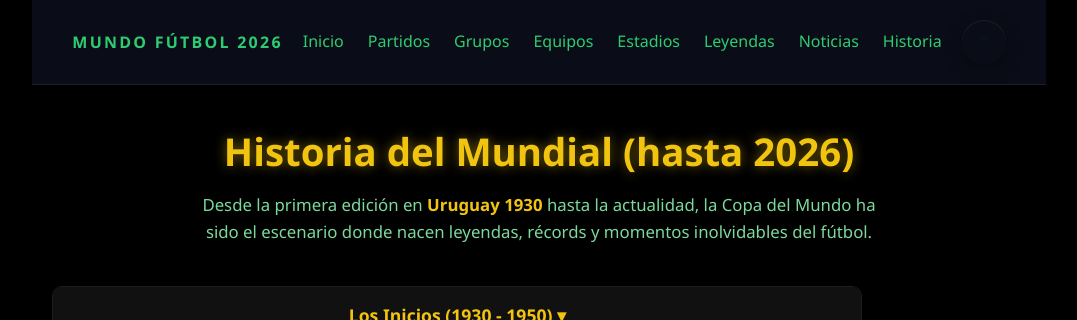
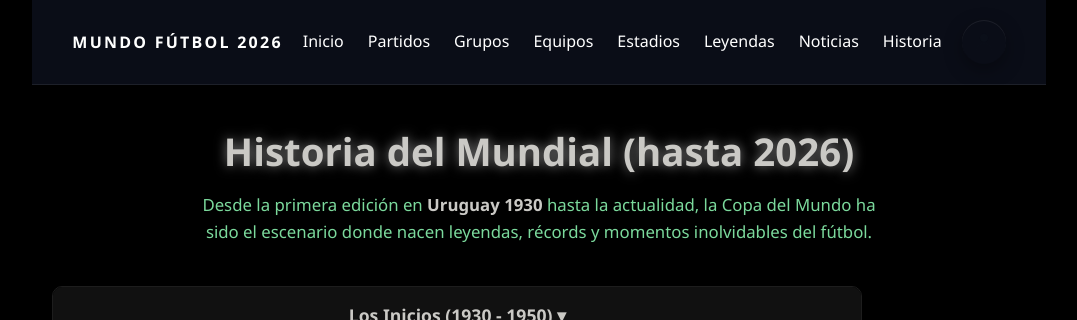
Before and after one commit to Barria198725/webmundial, a Django app: template web/core/templates/history.html in a window 1280 px wide. Shown: the top 320 px of the page, without its empty margins (101-1178 px from the left). Run offline with Django 5.2, Linux system fonts and the light colour scheme; the template is opened without the code that fills it, so the values that code supplies are empty.

Commit message:
descripción de lo que cambiaste

```diff
--- a/web/core/static/js/api.js
+++ b/web/core/static/js/api.js
@@ -1,4 +1,4 @@
-const API_BASE_URL = window.API_BASE_URL || "http://localhost:3000";
+const CALENDAR_API_BASE_URL = "http://localhost:3000";
 
 async function fetchJson(path) {
   try {
--- a/web/core/static/js/calendar.js
+++ b/web/core/static/js/calendar.js
@@ -1,4 +1,4 @@
-const CALENDAR_API_BASE_URL = window.API_BASE_URL || "http://localhost:3000";
+const CALENDAR_API_BASE_URL = "http://localhost:3000";
 
 const calendarState = {
 	matches: [],
--- a/web/core/templates/history.html
+++ b/web/core/templates/history.html
@@ -4,10 +4,10 @@
 <style>
   :root {
     --bg: #000000;
-    --verde: #2ecc71;
+    --verde: #ffffff;
     --verde-suave: #7bd99c;
-    --azul: #d4a017;
-    --azul-claro: #f1c40f;
+    --azul: #279ae1;
+    --azul-claro: #cac9c5;
     --panel-bg: #0d0d0d;
     --borde: #1d1d1d;
   }
@@ -34,7 +34,7 @@
   header h1 {
     color: var(--azul-claro);
     font-size: 2.4rem;
-    text-shadow: 0 0 12px rgba(241, 196, 15, 0.5);
+    text-shadow: 0 0 12px rgba(255, 255, 255, 0.5);
     margin: 0;
   }
 
```
